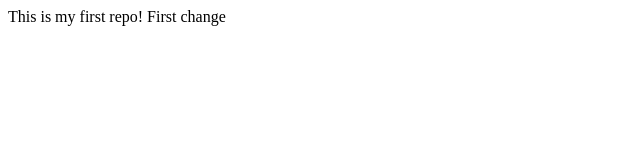
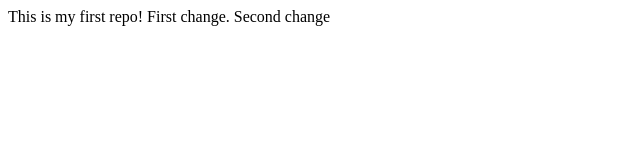
Before and after one commit to Annick-Irakoze/firstrepo, a plain HTML site: page index.html in a window 1280 px wide. Shown: the whole page, without its empty margins (0-640 px from the left). Drawn offline with Linux system fonts and the light colour scheme.

Commit message:
third change

```diff
--- a/index.html
+++ b/index.html
@@ -3,6 +3,6 @@
     <body>
         This is my first repo!
 
-        First change
+        First change. Second change
     </body>
 </html>
```
